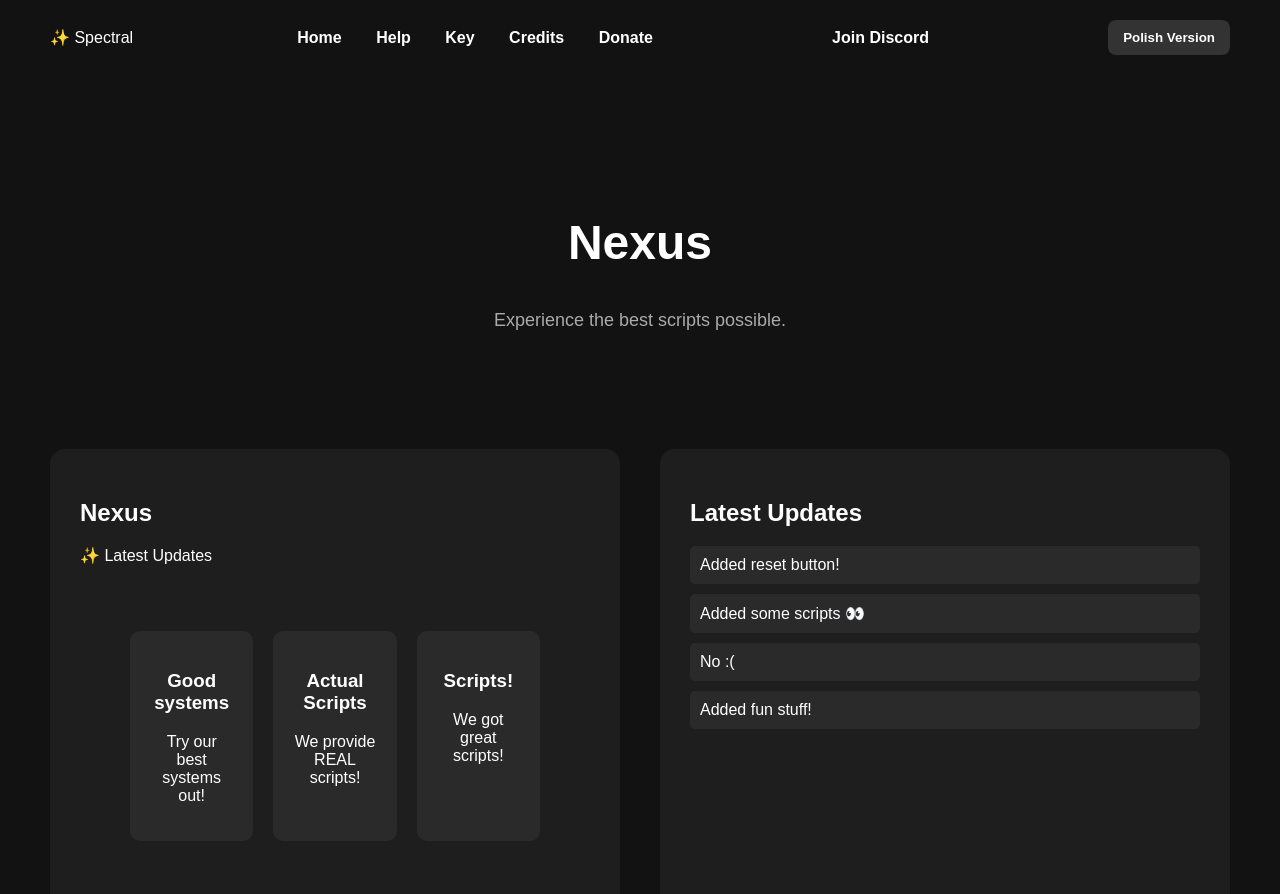
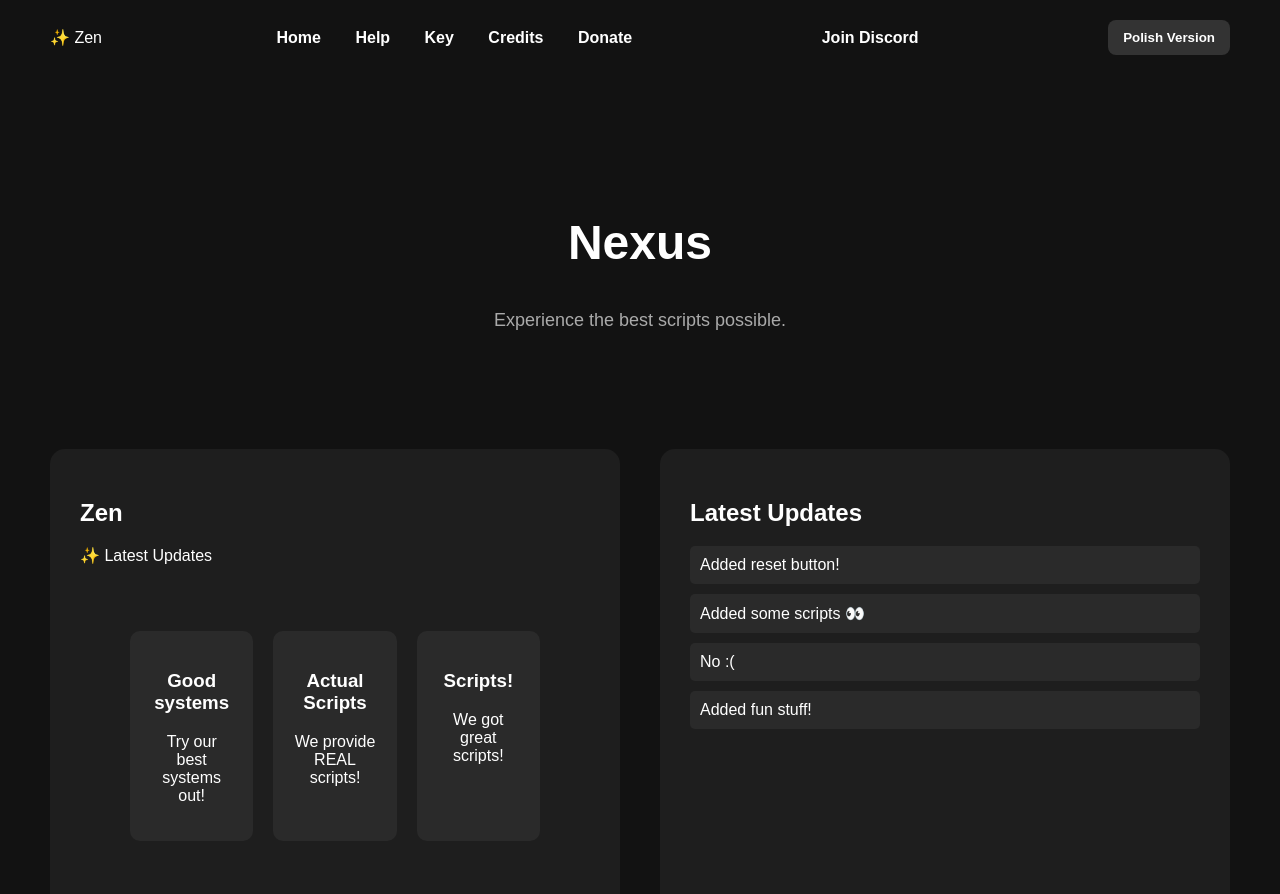
Before and after one commit to Spectre-SXA/Nexus, a plain HTML site: page index.html in a window 1280 px wide. Shown: the top 894 px of the page. Drawn offline with Linux system fonts and the light colour scheme.

Commit message:
Update index.html

```diff
--- a/index.html
+++ b/index.html
@@ -2,7 +2,7 @@
 <html lang="en">
 <head>
   <meta charset="UTF-8">
-  <title>Nexus</title>
+  <title>Zen</title>
   <style>
     body {
       margin: 0;
@@ -119,7 +119,7 @@
 <body>
 
 <nav>
-  <div class="logo">✨ Spectral</div>
+  <div class="logo">✨ Zen</div>
   <div class="links">
     <a href="index.html">Home</a>
     <a href="help.html">Help</a>
@@ -142,7 +142,7 @@
 
 <section class="container">
   <div class="features">
-    <h2>Nexus</h2>
+    <h2>Zen</h2>
     <p>✨ Latest Updates</p>
     <div class="container" style="gap: 20px;">
       <div class="feature-item">
```
